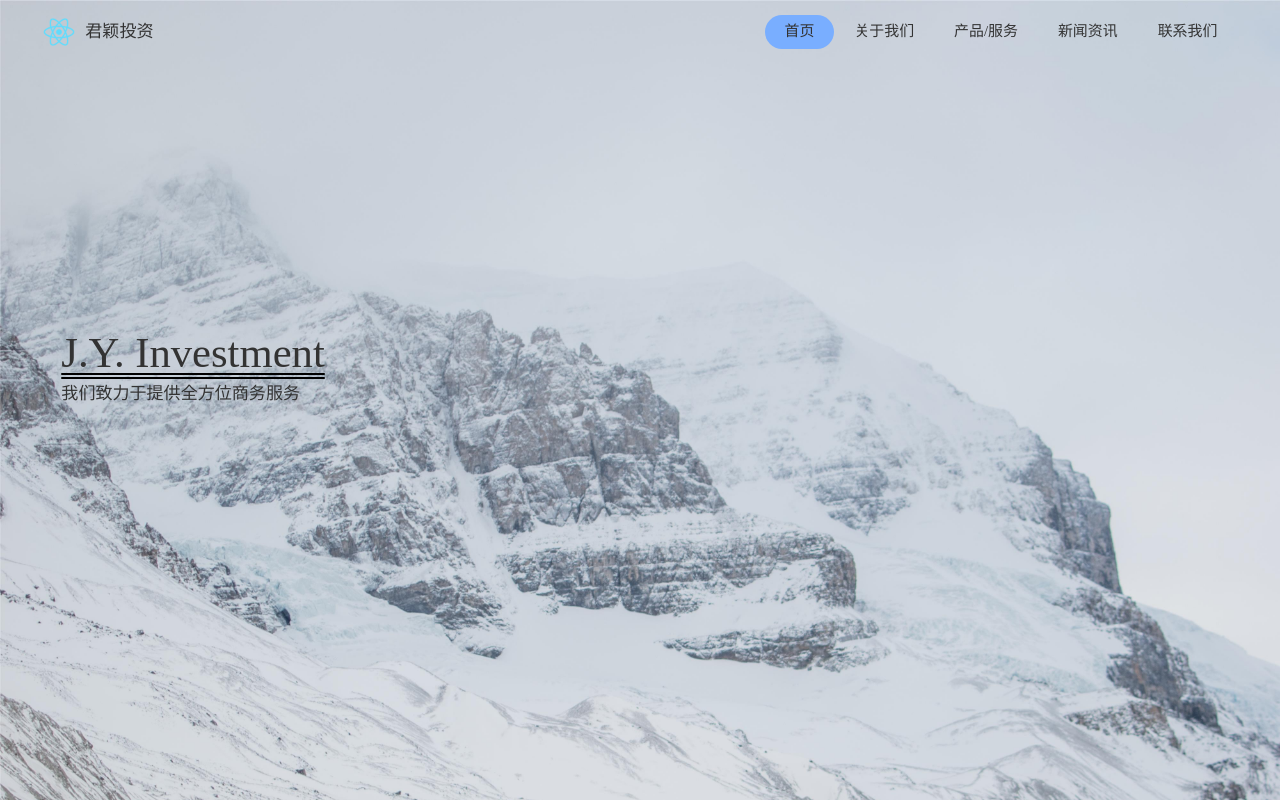
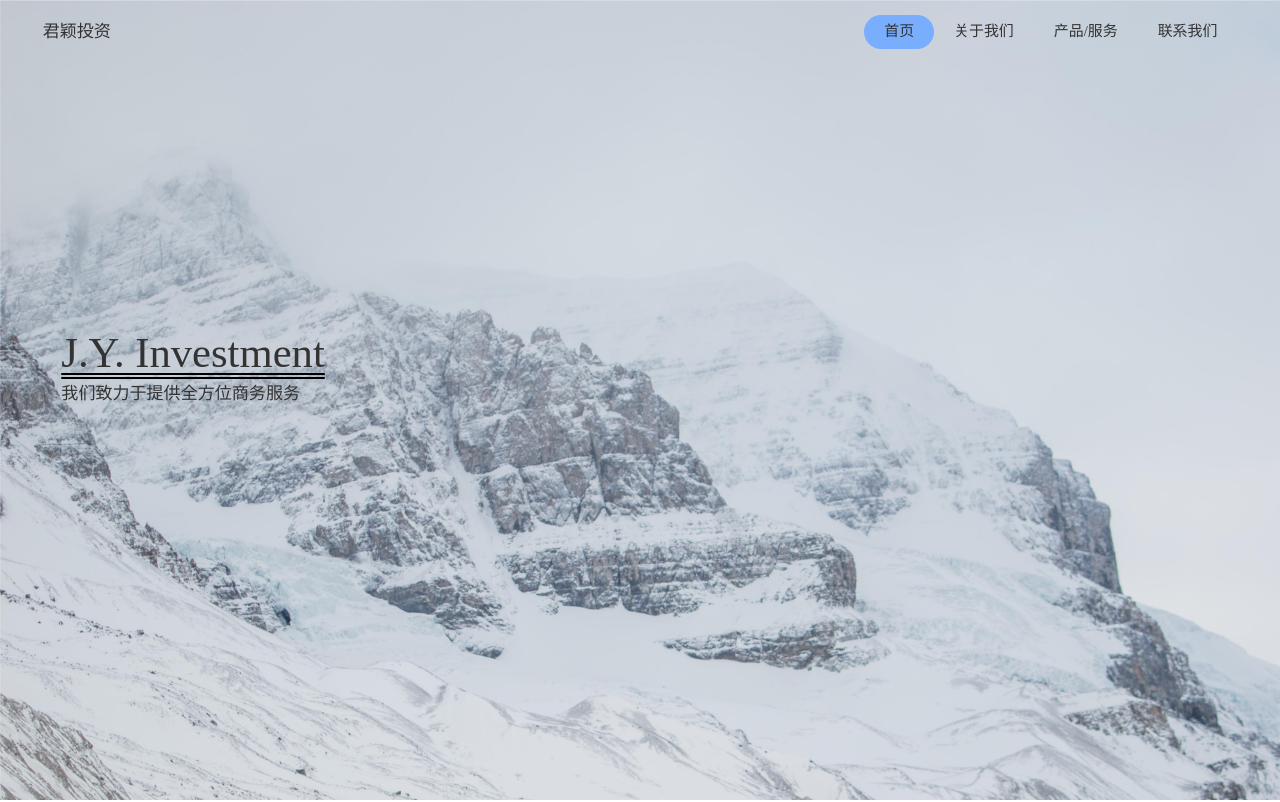
Before and after one commit to thoulee21/jyweb, a React (Create React App) app: page / in a window 1280 px wide. Shown: the top 802 px of the page. Built offline with nearby package versions, Linux system fonts and the light colour scheme; a web font is replaced by a local one.

Commit message:
Remove news section and comment out logo image

```diff
--- a/src/App.jsx
+++ b/src/App.jsx
@@ -9,7 +9,7 @@ function App() {
     { path: "/", name: "首页" },
     { path: "/about", name: "关于我们" },
     { path: "/product", name: "产品/服务" },
-    { path: "/news", name: "新闻资讯" },
+    // { path: "/news", name: "新闻资讯" },
     { path: "/contact", name: "联系我们" },
   ];
   const [scrolling, setScrolling] = useState(false);
@@ -49,7 +49,7 @@ function App() {
         })}
       >
         <div className="logo">
-          <img src="http://localhost:3000/logo192.png" alt="logo" />
+          {/* <img src="http://localhost:3000/logo192.png" alt="logo" /> */}
           <span className="text">君颖投资</span>
         </div>
         <nav className="nav">
```
